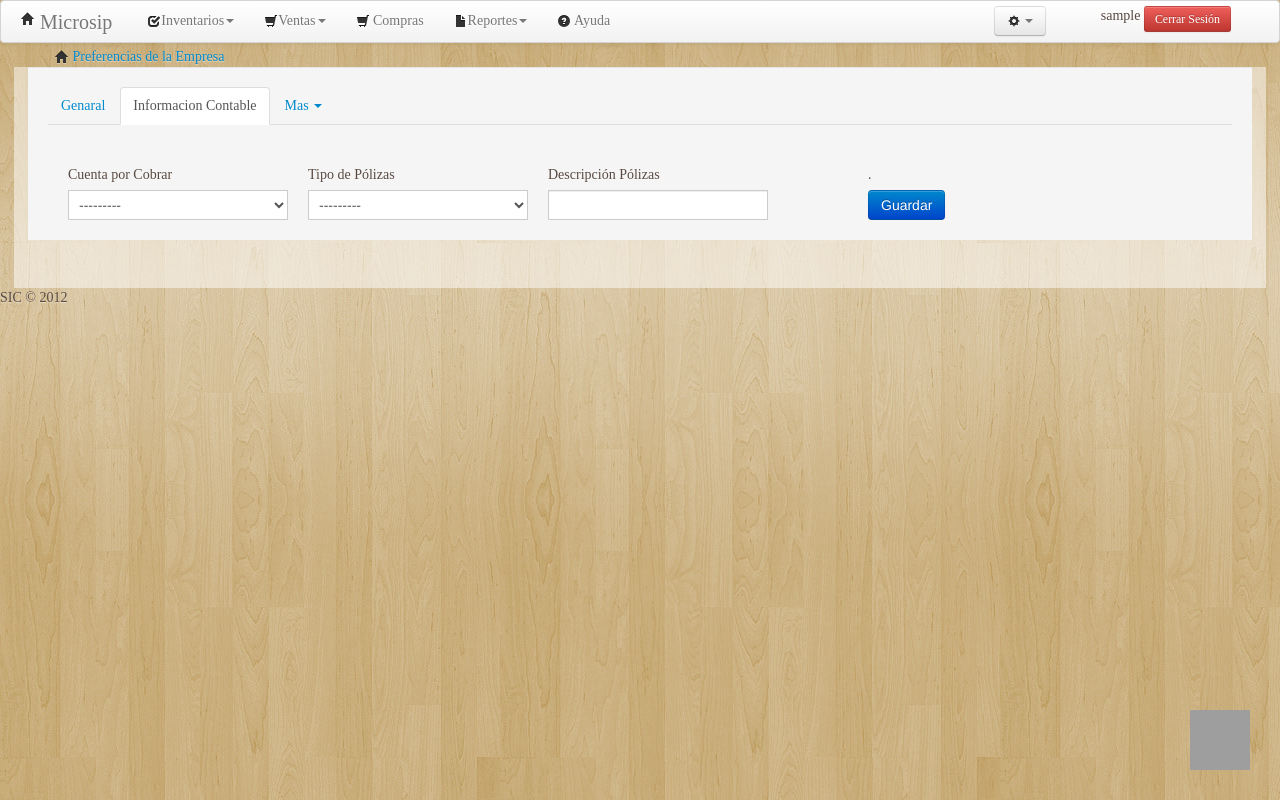
After one commit to ServiciosdeIngenieriaComputacional/microsip_web, a Django app: page /PreferenciasEmpresa/ in a window 1280 px wide. The commit adds this page. Run offline with Django 3.2, Linux system fonts and the light colour scheme; the visitor is signed in with stand-in values (Sample User, id 1); data that the repository does not hold is empty; parts of the project's set-up code (start-up, migrations or seed data) failed here and were passed over; some libraries are stand-ins or nearby versions; some web fonts are replaced; grey boxes are pictures that could not be loaded.

Commit message:
Se agrago pantalla para configuracion de polizas
y se vio bien como generar folios de las polizas degun el tipo

```diff
--- a/inventarios/forms.py
+++ b/inventarios/forms.py
@@ -65,9 +65,16 @@ class DoctosInvfisDetManageForm(forms.ModelForm):
 			'claveArticulo',
 			)
 
+
+class InformacionContableManageForm(forms.ModelForm):
+	cuantaxcobrar = forms.ModelChoiceField(queryset= CuentaCo.objects.all().order_by('cuenta'), required=True)
+	tipo_poliza_ve = forms.ModelChoiceField(queryset= TipoPoliza.objects.all(), required=True)
+	class Meta:
+		model = InformacionContable
+
 class GenerarPolizasManageForm(forms.Form):
-	fecha_ini =  forms.DateInput()
-	fecha_fin =  forms.DateInput()
+	fecha_ini =  forms.DateField()
+	fecha_fin =  forms.DateField()
 
 
 class ConfiguracionPolizasManageForm(forms.ModelForm):
--- a/inventarios/templates/base.html
+++ b/inventarios/templates/base.html
@@ -7,6 +7,7 @@
   <!-- Estilos -->
   <link rel='stylesheet' href='{{STATIC_URL}}css/bootstrap.css'/>
   <link rel='stylesheet' href='{{STATIC_URL}}css/base.css'/>
+  <link rel="stylesheet" href="http://code.jquery.com/ui/1.10.1/themes/base/jquery-ui.css">
   <link href='http://fonts.googleapis.com/css?family=Marcellus+SC' rel='stylesheet' type='text/css'>
   {% block style_css %}{% endblock %}
 
@@ -39,8 +40,6 @@
             <a id="drop1" href="#" role="button" class="dropdown-toggle" data-toggle="dropdown"> <i class="icon-shopping-cart"></i>Ventas<b class="caret"></b></a>
             <ul class="dropdown-menu" role="menu" aria-labelledby="drop1">
               <li><a tabindex="-1" href="/Facturas/">Generar Polizas Contables</a></li>
-              <li role="presentation" class="divider"></li>
-              <li><a tabindex="-1" href="/ConfiguracionVentas/">Configuracion</a></li>
             </ul>
           </li>
           <li><a href="#"> <i class="icon-shopping-cart"></i> Compras</a></li>
@@ -62,6 +61,18 @@
               {% else %}
               <a class="btn btn-small btn-success" href="/login/">Iniciar Sesión</a>
               {% endif %}
+            </div>
+          </div>
+        </ul>
+        <ul class="nav pull-right">
+          <div id=" span breadcrumbs" >
+            <div class ='span'style="text-align:right; height:2em;">
+              <li class="dropdown">
+                <a id="drop1" href="#" role="button" class="btn dropdown-toggle" data-toggle="dropdown"> <i class="icon-cog"></i> <b class="caret"></b></a>
+                <ul class="dropdown-menu" role="menu" aria-labelledby="drop1" style='text-align:left;'>
+                  <li><a tabindex="-1" href="/PreferenciasEmpresa/">Preferencias de la empresa</a></li>
+                </ul>
+              </li>
             </div>
           </div>
         </ul>
--- /dev/null
+++ b/inventarios/templates/configuracion/preferencias_empresa.html
@@ -0,0 +1,72 @@
+{% extends "base.html" %}
+{% block title %}Inicio{% endblock %}
+
+<!-- CSS Code -->
+{% block style_css %}{% endblock %}
+
+<!-- JavaScript Code -->
+{% block js_code %}{% endblock %}
+{% block breadcrumb %}{{ block.super }} <a href="/PreferenciasEmpresa/">Preferencias de la Empresa</a>{% endblock %}
+{% block content %}
+{% if msg %}
+<div class="alert alert-block fade in">
+    <button type="button" class="close" data-dismiss="alert">×</button>
+    <strong>{{ msg }}</strong>
+</div>
+{% endif %}
+<div class="form-actions">
+  <ul id="myTab" class="nav nav-tabs ">
+    <li class=""><a href="#general" data-toggle="tab">Genaral</a></li>
+    <li class="active"><a href="#informacionContable" data-toggle="tab">Informacion Contable</a></li>
+    <li class="dropdown">
+      <a href="#" class="dropdown-toggle" data-toggle="dropdown">Mas <b class="caret"></b></a>
+      <ul class="dropdown-menu">
+        <li class=""><a href="#dropdown1" data-toggle="tab">@fat</a></li>
+        <li class=""><a href="#dropdown2" data-toggle="tab">@mdo</a></li>
+      </ul>
+    </li>
+  </ul>
+  <div id="myTabContent" class="tab-content">
+    <div class="tab-pane fade " id="general">
+      <p>DATOS DE CONFIGURACION GENERAL</p>
+    </div>
+    <div class="tab-pane fade active in" id="informacionContable">
+      <form method="post" class="form-horizontal" action="" width="300px"  enctype='multipart/form-data'>
+      {% csrf_token %}
+        {{ form.errors }}
+        <div class="span3" style='clear:both;'>
+          <label>Cuenta por Cobrar</label>
+          <div class="input-prepend input-append">
+            {{ form.cuantaxcobrar }}
+          </div>
+        </div>
+        <div class="span3" >
+          <label>Tipo de Pólizas</label>
+          <div class="input-prepend input-append">
+            {{ form.tipo_poliza_ve }}
+          </div>
+        </div>
+        <div class="span4" >
+          <label>Descripción Pólizas</label>
+          <div class="input-prepend input-append">
+            {{ form.descripcion_polizas_ve }}
+          </div>
+        </div>
+        <div class="span2">
+          <label>.</label>
+          <div class="btn-group">
+            <input type="submit" class="btn btn-primary"  data-loading-text="Guardando..." value='Guardar'/>
+          </div>
+        </div>
+      </form>
+    </div>
+    <div class="tab-pane fade" id="dropdown1">
+      <p>Etsy mixtape wayfarers, ethical wes anderson tofu before they sold out mcsweeney's organic lomo retro fanny pack lo-fi farm-to-table readymade. Messenger bag gentrify pitchfork tattooed craft beer, iphone skateboard locavore carles etsy salvia banksy hoodie helvetica. DIY synth PBR banksy irony. Leggings gentrify squid 8-bit cred pitchfork. Williamsburg banh mi whatever gluten-free, carles pitchfork biodiesel fixie etsy retro mlkshk vice blog. Scenester cred you probably haven't heard of them, vinyl craft beer blog stumptown. Pitchfork sustainable tofu synth chambray yr.</p>
+    </div>
+    <div class="tab-pane fade" id="dropdown2">
+      <p>Trust fund seitan letterpress, keytar raw denim keffiyeh etsy art party before they sold out master cleanse gluten-free squid scenester freegan cosby sweater. Fanny pack portland seitan DIY, art party locavore wolf cliche high life echo park Austin. Cred vinyl keffiyeh DIY salvia PBR, banh mi before they sold out farm-to-table VHS viral locavore cosby sweater. Lomo wolf viral, mustache readymade thundercats keffiyeh craft beer marfa ethical. Wolf salvia freegan, sartorial keffiyeh echo park vegan.</p>
+    </div>
+  </div>
+</div>
+{% include 'autocomplete_light/static.html' %}
+{% endblock %}
--- a/inventarios/urls.py
+++ b/inventarios/urls.py
@@ -24,7 +24,6 @@ urlpatterns = patterns('',
     url(r'^logout/$', views.logoutUser),
     #FACTURAS
     (r'^Facturas/$', views.facturas_View),
-    (r'^ConfiguracionVentas/$', views.configuracionVentas_View),
-    (r'^ConfiguracionVentas/(?P<id>\d+)/$', views.configuracionVentas_View),
+    (r'^PreferenciasEmpresa/$', views.preferenciasEmpresa_View),
 
 )
--- a/inventarios/views.py
+++ b/inventarios/views.py
@@ -431,14 +431,21 @@ def get_folio_poliza(tipo_poliza):
 			tipo_poliza_det = TipoPolizaDet.objects.get(tipo_poliza = tipo_poliza, mes=0, ano =0)
 	except ObjectDoesNotExist:
 		consecutivo = TipoPolizaDet.objects.all().aggregate(max = Sum('consecutivo'))
-		if not consecutivo['max']:
+		consecutivo = consecutivo['max']
+
+		if consecutivo == None:
 			consecutivo = 1
-		else:
+
+		if tipo_poliza.tipo_consec == 'M':
+			tipo_poliza_det = TipoPolizaDet.objects.create(id=c_get_next_key('ID_CATALOGOS'), tipo_poliza=tipo_poliza, ano=fecha_actual.year, mes=fecha_actual.month, consecutivo = 1,)
+		elif tipo_poliza.tipo_consec == 'E':
+			#Si existe permanente toma su consecutivo para crear uno nuevo si no existe inicia en 1
+			consecutivo = TipoPolizaDet.objects.filter(tipo_poliza = tipo_poliza, mes=0, ano =0).aggregate(max = Sum('consecutivo'))
 			consecutivo = consecutivo['max']
 
-		if tipo_poliza.tipo_consec == 'M':
-			tipo_poliza_det = TipoPolizaDet.objects.create(id=c_get_next_key('ID_CATALOGOS'), tipo_poliza=tipo_poliza, ano=fecha_actual.year, mes=fecha_actual.month, consecutivo = consecutivo,)
-		elif tipo_poliza.tipo_consec == 'E':
+			if consecutivo == None:
+				consecutivo = 1
+
 			tipo_poliza_det = TipoPolizaDet.objects.create(id=c_get_next_key('ID_CATALOGOS'), tipo_poliza=tipo_poliza, ano=fecha_actual.year, mes=0, consecutivo=consecutivo,)
 		elif tipo_poliza.tipo_consec == 'P':
 			tipo_poliza_det = TipoPolizaDet.objects.create(id=c_get_next_key('ID_CATALOGOS'), tipo_poliza=tipo_poliza, ano=0, mes=0, consecutivo = consecutivo,)
@@ -447,196 +454,216 @@ def get_folio_poliza(tipo_poliza):
 
 def generar_polizas(fecha_ini=None, fecha_fin=None):
 	fecha_actual 			= datetime.date.today()
-	cuentaPublicoGeneral 	= get_object_or_404(CuentaCo, pk=3417)
 	depto_co 				= get_object_or_404(DeptoCo, pk=2090)
-	tipo_poliza 			= get_object_or_404(TipoPoliza, pk=2088)#<-------------------------------------PENDIENTE VER COMO VOY A TOMAR ESTE DATO
+	error = 0
+	informacion_contable = []
 
-	facturas 				= DoctoVe.objects.filter(tipo='F').filter(contabilizado ='N')[:10]
+	try:
+		informacion_contable = InformacionContable.objects.all()[:1]
+		informacion_contable = informacion_contable[0]
+	except ObjectDoesNotExist:
+		error = 1
+
+	facturas 				= DoctoVe.objects.filter(tipo='F', contabilizado ='N', estado ='N', fecha__gt=fecha_ini, fecha__lte=fecha_fin)[:90]
 	facturasData 			= []
 	msg 					= ''
 
+	if error == 0:
+		#PREFIJO
+		prefijo = informacion_contable.tipo_poliza_ve.prefijo
+		if not informacion_contable.tipo_poliza_ve.prefijo:
+			prefijo = ''
 
-	#PREFIJO
-	prefijo = tipo_poliza.prefijo
-	if not tipo_poliza.prefijo:
-		prefijo = ''
+		#CONSECUTIVO FOLIOS
+		tipo_poliza_det = get_folio_poliza(informacion_contable.tipo_poliza_ve)
 
-	#CONSECUTIVO FOLIOS
-	tipo_poliza_det = get_folio_poliza(tipo_poliza)
+		for factura in facturas:
+			impuestos = factura.total_impuestos
+			#SI EL CLIENTE NO TIENE NO TIENE CUENTA SE VA A PUBLICO EN GENERAL
+			if not factura.cliente.cuenta_xcobrar == None:
+				cuentaxcobrar =  get_object_or_404(CuentaCo, cuenta = factura.cliente.cuenta_xcobrar)
+			else:
+				cuentaxcobrar = informacion_contable.cuantaxcobrar
 
-	for factura in facturas:
-		impuestos = factura.total_impuestos
-		#SI EL CLIENTE NO TIENE NO TIENE CUENTA SE VA A PUBLICO EN GENERAL
-		if not factura.cliente.cuenta_xcobrar == None:
-			cuentaxcobrar =  get_object_or_404(CuentaCo, cuenta = factura.cliente.cuenta_xcobrar)
-		else:
-			cuentaxcobrar = cuentaPublicoGeneral
+			tipo_cambio = factura.tipo_cambio
+			total = factura.total_impuestos + factura.importe_neto
+			total_ventas_0 = DoctoVeDet.objects.filter(docto_ve= factura).extra(
+				tables =['impuestos_articulos', 'impuestos'],
+				where =
+				[
+					"impuestos_articulos.ARTICULO_ID = doctos_ve_det.ARTICULO_ID",
+					"impuestos.IMPUESTO_ID = impuestos_articulos.IMPUESTO_ID",
+					"impuestos.PCTJE_IMPUESTO = 0 ",
+				],
+			).aggregate(ventas_0 = Sum('precio_total_neto'))
 
-		tipo_cambio = factura.tipo_cambio
-		total = factura.total_impuestos + factura.importe_neto
-		total_ventas_0 = DoctoVeDet.objects.filter(docto_ve= factura).extra(
-			tables =['impuestos_articulos', 'impuestos'],
-			where =
-			[
-				"impuestos_articulos.ARTICULO_ID = doctos_ve_det.ARTICULO_ID",
-				"impuestos.IMPUESTO_ID = impuestos_articulos.IMPUESTO_ID",
-				"impuestos.PCTJE_IMPUESTO = 0 ",
-			],
-		).aggregate(ventas_0 = Sum('precio_total_neto'))
+			if total_ventas_0['ventas_0'] == None:
+				ventas_0 = 0
+			else:
+				ventas_0 = total_ventas_0['ventas_0']
 
-		if total_ventas_0['ventas_0'] == None:
-			ventas_0 = 0
-		else:
-			ventas_0 = total_ventas_0['ventas_0']
+			ventas_16 = total - ventas_0 - impuestos
 
-		ventas_16 = total - ventas_0 - impuestos
+			if ventas_16 < 0:
+				msg = 'Existe al menos una factura del cluiente %s el cual [no tiene indicado cobrar inpuestos] por favor corrije esto para poder crear las polizas de este ciente '% factura.cliente.nombre
+			else:
+				id_poli = c_get_next_key('ID_DOCTOS')
+				folio = '%s%s'% (prefijo,("%09d" % tipo_poliza_det.consecutivo)[len(prefijo):])
 
-		if ventas_16 < 0:
-			msg = 'Existe al menos una factura del cluiente %s el cual [no tiene indicado cobrar inpuestos] por favor corrije esto para poder crear las polizas de este ciente '% factura.cliente.nombre
-		else:
-			id_poli = c_get_next_key('ID_DOCTOS')
-			folio = '%s%s'% (prefijo,("%09d" % tipo_poliza_det.consecutivo)[len(prefijo):])
-
-			poliza = DoctoCo(
-				id                    	= id_poli,
-				tipo_poliza				= tipo_poliza,
-				poliza					= folio,
-				fecha 					= datetime.date.today(),
-				moneda 					= factura.moneda,
-				tipo_cambio 			= tipo_cambio,
-				estatus 				= 'P', cancelado= 'N', aplicado = 'N', ajuste = 'N', integ_co = 'S',
-				descripcion 			= factura.folio,
-				forma_emitida 			= 'N', sistema_origen = 'CO',
-				nombre 					= '',
-				grupo_poliza_periodo 	= None,
-				integ_ba 				= 'N',
-				usuario_creador			= 'SYSDBA',
-				fechahora_creacion		= datetime.datetime.now(), usuario_aut_creacion = None,
-				usuario_ult_modif 		= 'SYSDBA', fechahora_ult_modif = datetime.datetime.now(), usuario_aut_modif 	= None,
-				usuario_cancelacion 	= None, fechahora_cancelacion 	=  None, usuario_aut_cancelacion 				= None,
-			)
-
-			#GUARDA LA PILIZA
-			poliza_o = poliza.save()
-			tipo_poliza_det.consecutivo += 1
-
-			#DEBE
-			DoctosCoDet.objects.create(
-					id				= -1,
-					docto_co		= poliza,
-					cuenta			= cuentaxcobrar,
-					depto_co		=  depto_co,
-					tipo_asiento	= 'C',
-					importe			= total,
-					importe_mn		= 0,#PENDIENTE
-					ref				= factura.folio,
-					descripcion		= '',
-					posicion		= 1,
-					recordatorio	= None,
-					fecha			= datetime.date.today(),
-					cancelado		= 'N', aplicado = 'N', ajuste = 'N',
-					moneda			= factura.moneda,
+				poliza = DoctoCo(
+					id                    	= id_poli,
+					tipo_poliza				= informacion_contable.tipo_poliza_ve,
+					poliza					= folio,
+					fecha 					= datetime.date.today(),
+					moneda 					= factura.moneda,
+					tipo_cambio 			= tipo_cambio,
+					estatus 				= 'P', cancelado= 'N', aplicado = 'N', ajuste = 'N', integ_co = 'S',
+					descripcion 			= informacion_contable.descripcion_polizas_ve,
+					forma_emitida 			= 'N', sistema_origen = 'CO',
+					nombre 					= '',
+					grupo_poliza_periodo 	= None,
+					integ_ba 				= 'N',
+					usuario_creador			= 'SYSDBA',
+					fechahora_creacion		= datetime.datetime.now(), usuario_aut_creacion = None,
+					usuario_ult_modif 		= 'SYSDBA', fechahora_ult_modif = datetime.datetime.now(), usuario_aut_modif 	= None,
+					usuario_cancelacion 	= None, fechahora_cancelacion 	=  None, usuario_aut_cancelacion 				= None,
 				)
 
-			if not ventas_0 == 0:
-				#HABER 0% en este caso el lade el id: 3414
+				#GUARDA LA PILIZA
+				poliza_o = poliza.save()
+				#factura.contabilizado = 'S'
+				#factura.save()
+
+				contabilizado ='N'
+				tipo_poliza_det.consecutivo += 1
+
+				#DEBE
 				DoctosCoDet.objects.create(
 						id				= -1,
 						docto_co		= poliza,
-						cuenta			= get_object_or_404(CuentaCo, pk=3414),
-						depto_co		= depto_co,
-						tipo_asiento	= 'A',
-						importe			= ventas_0,
-						importe_mn		= 0,
+						cuenta			= cuentaxcobrar,
+						depto_co		=  depto_co,
+						tipo_asiento	= 'C',
+						importe			= total,
+						importe_mn		= 0,#PENDIENTE
 						ref				= factura.folio,
 						descripcion		= '',
-						posicion		= 2,
+						posicion		= 1,
 						recordatorio	= None,
 						fecha			= datetime.date.today(),
 						cancelado		= 'N', aplicado = 'N', ajuste = 'N',
 						moneda			= factura.moneda,
 					)
 
-			if not impuestos == 0:
-				DoctosCoDet.objects.bulk_create([
-					#HABER 16% en este caso el lade el id: 3415
-					DoctosCoDet(
-						id				= -1,
-						docto_co		= poliza,
-						cuenta			= get_object_or_404(CuentaCo, pk=3415),
-						depto_co		= depto_co,
-						tipo_asiento	= 'A',
-						importe			= ventas_16,
-						importe_mn		= 0,
-						ref				= factura.folio,
-						descripcion		= '',
-						posicion		= 3,
-						recordatorio	= None,
-						fecha			= datetime.date.today(),
-						cancelado		= 'N', aplicado = 'N', ajuste = 'N',
-						moneda			= factura.moneda,
-					),
-					#HABER IMPUESTOS en este caso el lade el id: 2178
-					DoctosCoDet(
-						id				= -1,
-						docto_co		= poliza,
-						cuenta			= get_object_or_404(CuentaCo, pk=2178),
-						depto_co		= depto_co,
-						tipo_asiento	= 'A',
-						importe			= impuestos,
-						importe_mn		= 0,
-						ref				= factura.folio,
-						descripcion		= '',
-						posicion		= 4,
-						recordatorio	= None,
-						fecha			= datetime.date.today(),
-						cancelado		= 'N', aplicado = 'N', ajuste = 'N',
-						moneda			= factura.moneda,
-					),
-				])
+				if not ventas_0 == 0:
+					#HABER 0% en este caso el lade el id: 3414
+					DoctosCoDet.objects.create(
+							id				= -1,
+							docto_co		= poliza,
+							cuenta			= get_object_or_404(CuentaCo, pk=3414),
+							depto_co		= depto_co,
+							tipo_asiento	= 'A',
+							importe			= ventas_0,
+							importe_mn		= 0,
+							ref				= factura.folio,
+							descripcion		= '',
+							posicion		= 2,
+							recordatorio	= None,
+							fecha			= datetime.date.today(),
+							cancelado		= 'N', aplicado = 'N', ajuste = 'N',
+							moneda			= factura.moneda,
+						)
+
+				if not impuestos == 0:
+					DoctosCoDet.objects.bulk_create([
+						#HABER 16% en este caso el lade el id: 3415
+						DoctosCoDet(
+							id				= -1,
+							docto_co		= poliza,
+							cuenta			= get_object_or_404(CuentaCo, pk=3415),
+							depto_co		= depto_co,
+							tipo_asiento	= 'A',
+							importe			= ventas_16,
+							importe_mn		= 0,
+							ref				= factura.folio,
+							descripcion		= '',
+							posicion		= 3,
+							recordatorio	= None,
+							fecha			= datetime.date.today(),
+							cancelado		= 'N', aplicado = 'N', ajuste = 'N',
+							moneda			= factura.moneda,
+						),
+						#HABER IMPUESTOS en este caso el lade el id: 2178
+						DoctosCoDet(
+							id				= -1,
+							docto_co		= poliza,
+							cuenta			= get_object_or_404(CuentaCo, pk=2178),
+							depto_co		= depto_co,
+							tipo_asiento	= 'A',
+							importe			= impuestos,
+							importe_mn		= 0,
+							ref				= factura.folio,
+							descripcion		= '',
+							posicion		= 4,
+							recordatorio	= None,
+							fecha			= datetime.date.today(),
+							cancelado		= 'N', aplicado = 'N', ajuste = 'N',
+							moneda			= factura.moneda,
+						),
+					])
 
 
-		facturasData.append ({
-			'folio'		:factura.folio,
-			'total'		:total,
-			'ventas_0'	:ventas_0,
-			'ventas_16'	:ventas_16,
-			'impuesos'	:impuestos,
-			'tipo_cambio':tipo_cambio,
-			})
+			facturasData.append ({
+				'folio'		:factura.folio,
+				'total'		:total,
+				'ventas_0'	:ventas_0,
+				'ventas_16'	:ventas_16,
+				'impuesos'	:impuestos,
+				'tipo_cambio':tipo_cambio,
+				})
 
-	tipo_poliza_det.save()
+		tipo_poliza_det.save()
+	elif error == 1:
+		msg = 'No se han derfinido las preferencias de la empresa para generar polizas [Por favor definelas primero en Configuracion > Preferencias de la empresa]'
 
 	return facturasData, msg
 
 @login_required(login_url='/login/')
 def facturas_View(request, template_name='facturas/facturas.html'):
-
+	facturasData 	= []
+	msg 			= ''
 	if request.method == 'POST':
 		form = GenerarPolizasManageForm(request.POST)
 		if form.is_valid():
+			fecha_ini = form.cleaned_data['fecha_ini']
+			fecha_fin = form.cleaned_data['fecha_fin']
 			msg = 'es valido'
-			#facturasData, msg  = generar_polizas()
+			facturasData, msg  = generar_polizas(fecha_ini, fecha_fin)
 	else:
 		form = GenerarPolizasManageForm()
 
-	facturasData 	= []
-	msg 			= ''
+
 	#facturasData, msg  = generar_polizas()
 
 	c = {'facturas':facturasData,'msg':msg,'form':form,}
 	return render_to_response(template_name, c, context_instance=RequestContext(request))
 
 @login_required(login_url='/login/')
-def configuracionVentas_View(request, template_name='configuracion/ventas.html'):
-	config_CuentasCobrables = ConfiguracionPolizas()
+def preferenciasEmpresa_View(request, template_name='configuracion/preferencias_empresa.html'):
+	try:
+		informacion_contable = InformacionContable.objects.all()[:1]
+		informacion_contable = informacion_contable[0]
+	except:
+		informacion_contable = InformacionContable()
 
+	msg = ''
+	if request.method == 'POST':
+		form = InformacionContableManageForm(request.POST, instance=informacion_contable)
+		if form.is_valid():
+			form.save()
+			msg = 'Datos Guardados Exitosamente'
+	else:
+		form = InformacionContableManageForm(instance=informacion_contable)
 
-
-	if request.method == 'POST':
-		CuentasCobrablesForm = ConfiguracionPolizasManageForm(results.POST, instance= config_CuentasCobrables)
-	else:
-		CuentasCobrablesForm = ConfiguracionPolizasManageForm(instance= config_CuentasCobrables)
-
-	c = {'CuentasCobrablesForm':CuentasCobrablesForm, }
+	c= {'form':form,'msg':msg,}
 	return render_to_response(template_name, c, context_instance=RequestContext(request))
```
Also changed, not shown: inventarios/models.py (+15 -1 lines), inventarios/templates/facturas/facturas.html (+41 -6 lines), inventarios/templates/ventas/ventas.html (renamed from inventarios/templates/configuracion/ventas.html).
